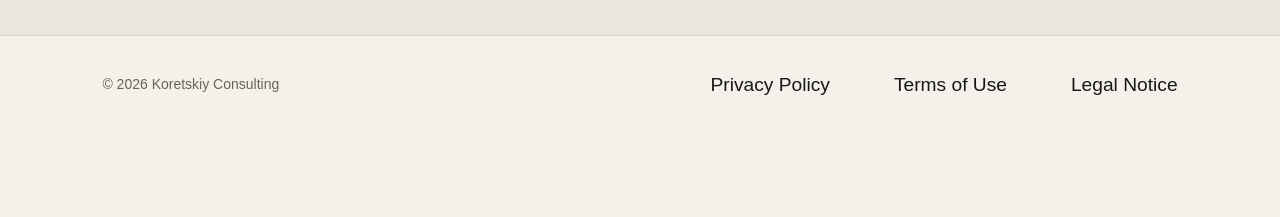
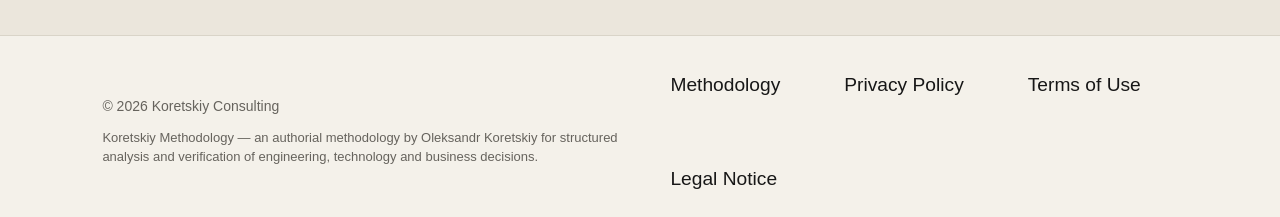
Before and after one commit to oikua66/damp-diagnostics, a Next.js app: page /en/perspectives in a window 1280 px wide. Shown: the part 2684-2901 px from the top of the page. Before the commit the page ends 2818 px from the top, so only its background shows below. Built offline with nearby package versions, Linux system fonts and the light colour scheme; no server answers.

Commit message:
Finalize methodology footer and SEO attribution
* Add multilingual methodology attribution to footer

* Style methodology attribution footer

* Extend methodology structured data

* Type methodology footer locale safely

```diff
--- a/app/[lang]/layout.tsx
+++ b/app/[lang]/layout.tsx
@@ -47,6 +47,16 @@ export default async function LanguageLayout({ children, params }: Props) {
     founder: {
       '@type': 'Person',
       name: business.founder.canonicalName,
+      url: `${SITE_URL}/${safeLang}/about`,
+    },
+    hasOfferCatalog: {
+      '@type': 'OfferCatalog',
+      name: 'Koretskiy Methodology',
+      itemListElement: [
+        { '@type': 'Offer', itemOffered: { '@type': 'Service', name: 'Opportunity Assessment', url: `${SITE_URL}/${safeLang}/methodology/opportunity-assessment` } },
+        { '@type': 'Offer', itemOffered: { '@type': 'Service', name: 'Research & Verification', url: `${SITE_URL}/${safeLang}/methodology/research-verification` } },
+        { '@type': 'Offer', itemOffered: { '@type': 'Service', name: 'ARITZ', url: `${SITE_URL}/${safeLang}/aritz` } },
+      ],
     },
     knowsAbout: [
       'Technical consulting',
@@ -55,6 +65,11 @@ export default async function LanguageLayout({ children, params }: Props) {
       'Project definition',
       'Contractor selection',
       'Independent technical review',
+      'Engineering analysis methodology',
+      'Opportunity Assessment',
+      'Evidence verification',
+      'ARITZ engineering problem solving',
+      'Business-process analysis and modernization',
     ],
   };
 
--- a/app/components/LegalFooter.tsx
+++ b/app/components/LegalFooter.tsx
@@ -5,18 +5,54 @@ import { business } from '../../lib/business';
 
 const supported = new Set(['en', 'ru', 'uk', 'sr']);
 
+const copy = {
+  en: {
+    attribution: 'Koretskiy Methodology — an authorial methodology by Oleksandr Koretskiy for structured analysis and verification of engineering, technology and business decisions.',
+    methodology: 'Methodology',
+    privacy: 'Privacy Policy',
+    terms: 'Terms of Use',
+    legal: 'Legal Notice',
+  },
+  ru: {
+    attribution: 'Koretskiy Methodology — авторская методология Александра Корецкого для структурированного анализа и проверки инженерных, технологических и бизнес-решений.',
+    methodology: 'Методология',
+    privacy: 'Политика конфиденциальности',
+    terms: 'Условия использования',
+    legal: 'Правовая информация',
+  },
+  uk: {
+    attribution: 'Koretskiy Methodology — авторська методологія Олександра Корецького для структурованого аналізу та перевірки інженерних, технологічних і бізнес-рішень.',
+    methodology: 'Методологія',
+    privacy: 'Політика конфіденційності',
+    terms: 'Умови використання',
+    legal: 'Правова інформація',
+  },
+  sr: {
+    attribution: 'Koretskiy Methodology — autorska metodologija Oleksandra Koretskiy-a za strukturisanu analizu i proveru inženjerskih, tehnoloških i poslovnih odluka.',
+    methodology: 'Metodologija',
+    privacy: 'Politika privatnosti',
+    terms: 'Uslovi korišćenja',
+    legal: 'Pravne informacije',
+  },
+};
+
 export default function LegalFooter() {
   const pathname = usePathname() || '/en';
   const first = pathname.split('/').filter(Boolean)[0];
-  const lang = supported.has(first) ? first : 'en';
+  const lang = (supported.has(first) ? first : 'en') as keyof typeof copy;
+  const t = copy[lang];
 
   return (
     <footer className="legal-footer">
-      <span>© 2026 {business.operatingName}</span>
+      <div>
+        <span>© 2026 {business.operatingName}</span>
+        <p className="methodology-attribution">{t.attribution}</p>
+      </div>
       <div className="legal-footer-links">
-        <a href={`/${lang}/privacy-policy`}>Privacy Policy</a>
-        <a href={`/${lang}/terms-of-use`}>Terms of Use</a>
-        <a href={`/${lang}/legal-notice`}>Legal Notice</a>
+        <a href={`/${lang}/methodology`}>{t.methodology}</a>
+        <a href={`/${lang}/privacy-policy`}>{t.privacy}</a>
+        <a href={`/${lang}/terms-of-use`}>{t.terms}</a>
+        <a href={`/${lang}/legal-notice`}>{t.legal}</a>
       </div>
     </footer>
   );
--- a/app/globals.css
+++ b/app/globals.css
@@ -142,6 +142,13 @@ main > footer { display: none; }
   color: var(--muted);
   background: var(--bg);
 }
+.methodology-attribution {
+  max-width: 680px;
+  margin: 10px 0 0;
+  font-size: 13px;
+  line-height: 1.5;
+  color: var(--muted);
+}
 .legal-footer-links {
   display: flex;
   gap: clamp(22px, 5vw, 90px);
```
